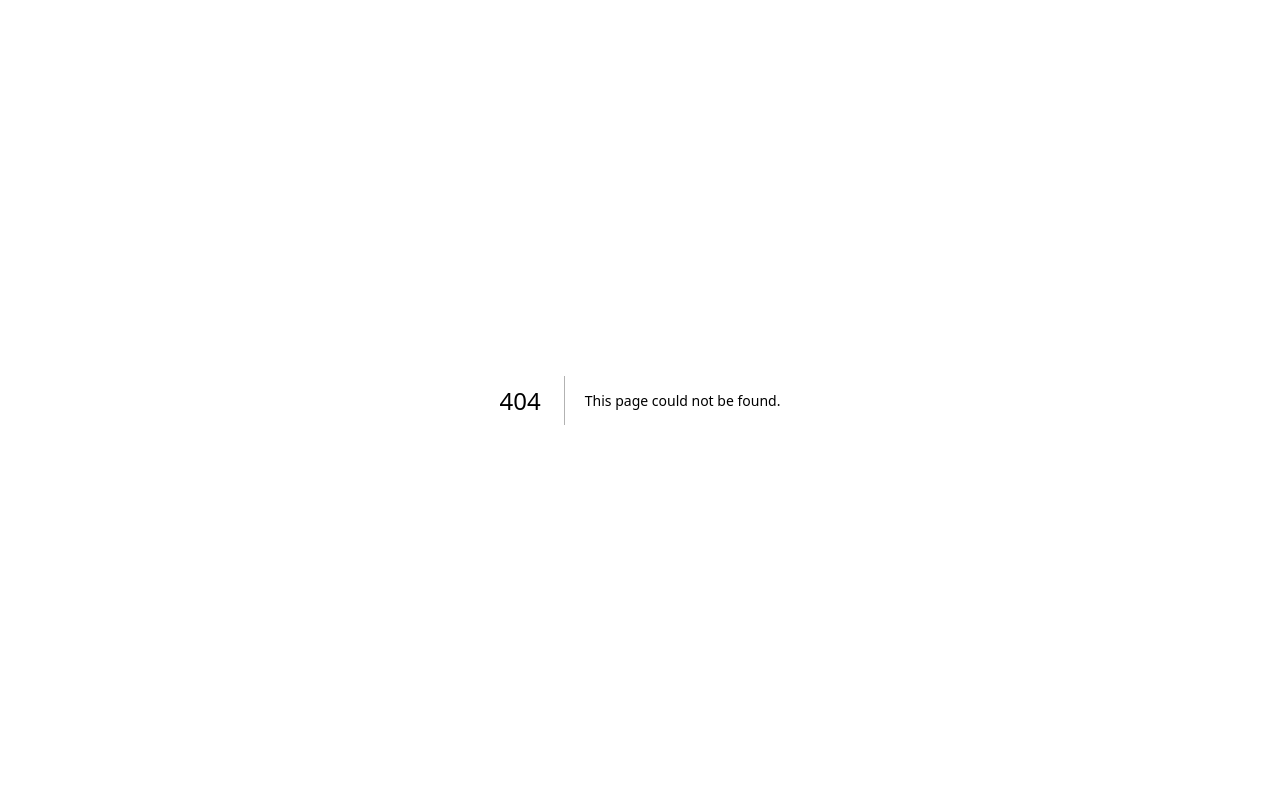
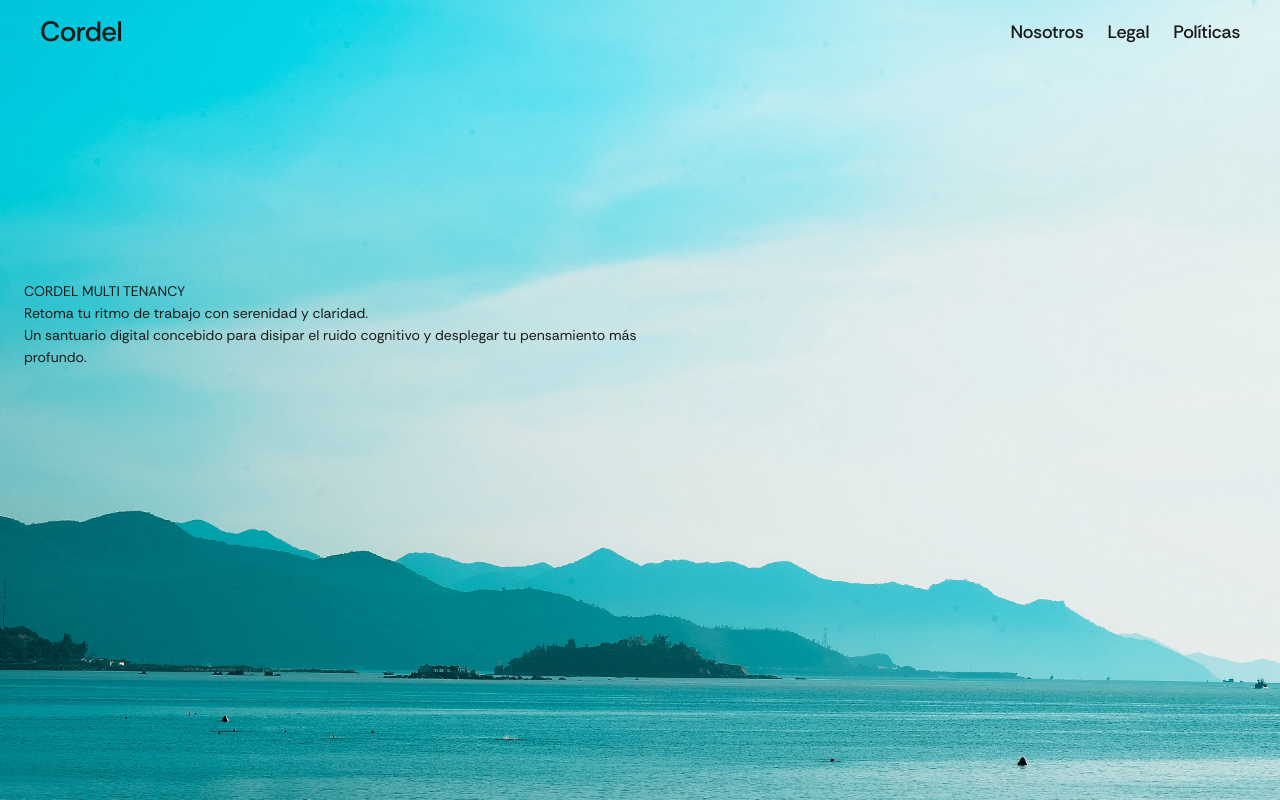
Before and after one commit to spricew/cordel, a Next.js app in the folder apps/web/: page /register in a window 1280 px wide. Before the commit this address had no page. Built offline with nearby package versions, Linux system fonts and the light colour scheme.

Commit message:
feat(register): create registration page layout with background image and navigation

```diff
--- /dev/null
+++ b/apps/web/app/register/page.tsx
@@ -0,0 +1,37 @@
+export default function Register() {
+  return (
+    <div className="flex flex-col w-full h-screen">
+      <div className="absolute inset-0 -z-50">
+        <img src={'images/register-bg.jpg'} className="w-full h-full object-cover" />
+      </div>
+
+      <nav className="flex justify-between items-center w-full h-16 px-space-xl">
+        <span className="text-headline-lg">Cordel</span>
+        <ul className="flex gap-x-gutter text-label-xl">
+          <li>
+            <a href="">Nosotros</a>
+          </li>
+          <li>
+            <a href="">Legal</a>
+          </li>
+          <li>
+            <a href="">Políticas</a>
+          </li>
+        </ul>
+      </nav>
+
+      <div className="grid grid-cols-2 w-full flex-1 p-space-lg pt-0">
+        <div className="flex justify-center py-54 w-full h-full">
+          <div className="flex flex-col">
+            <p>CORDEL MULTI TENANCY</p>
+            <p>Retoma tu ritmo de trabajo con serenidad y claridad.</p>
+            <p>
+              Un santuario digital concebido para disipar el ruido cognitivo y desplegar tu
+              pensamiento más profundo.
+            </p>
+          </div>
+        </div>
+      </div>
+    </div>
+  );
+}
```
